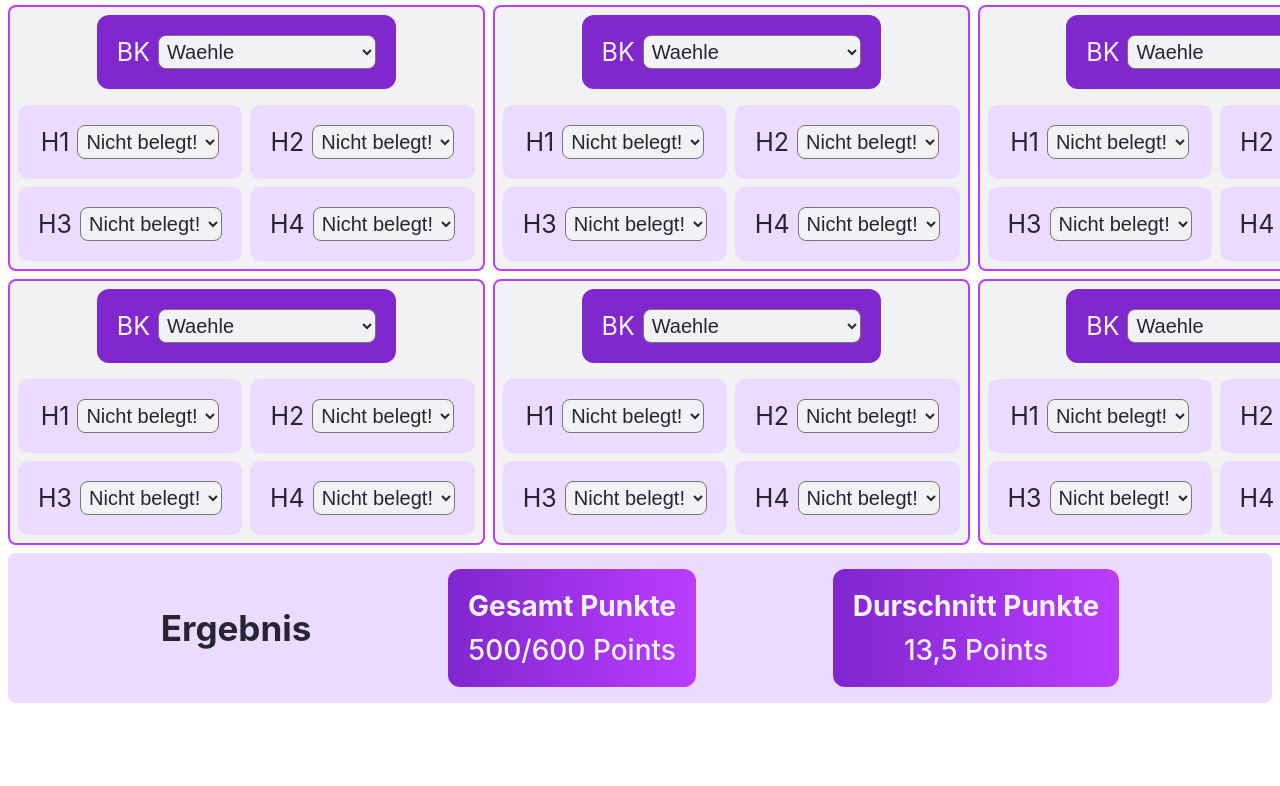
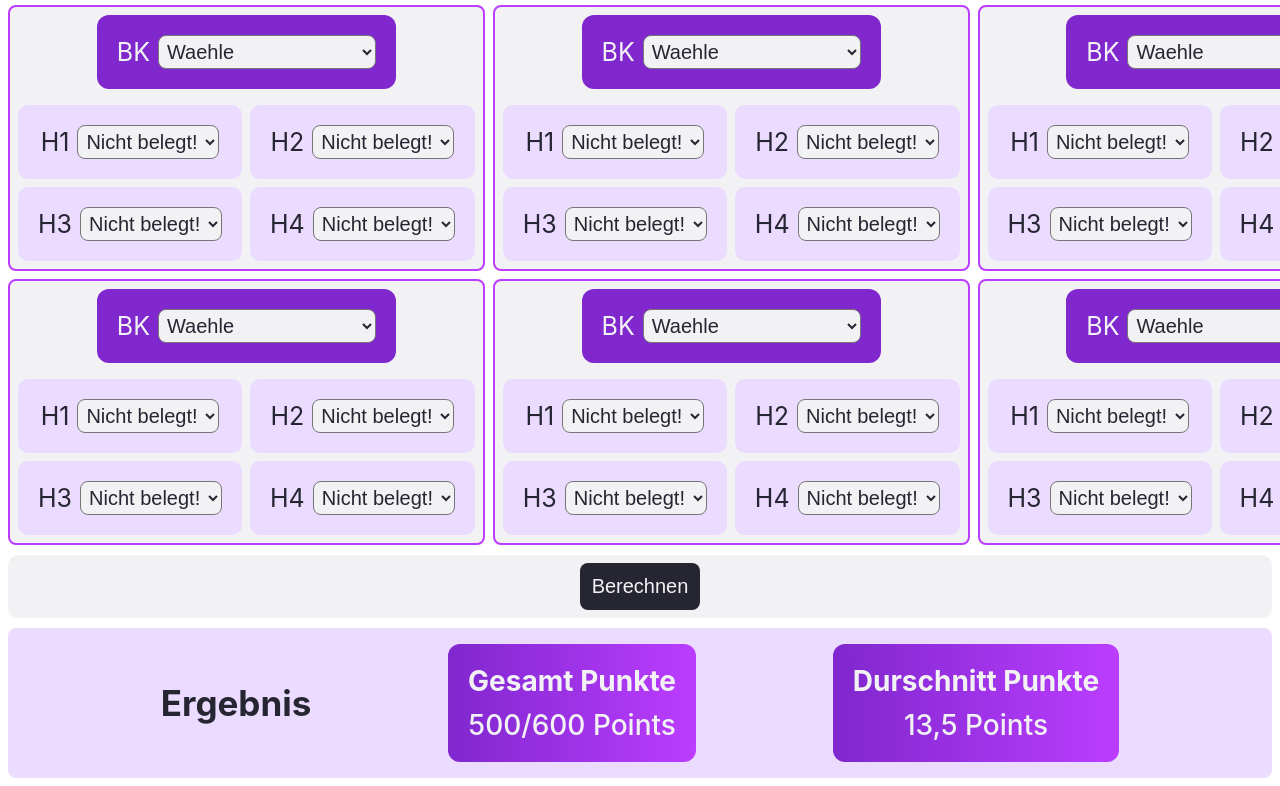
Before and after one commit to lolorrrt/Graduation-Mark-Calculator, a plain HTML site: page index.html in a window 1280 px wide. Shown: the part 612-1398 px from the top of the page. Before the commit the page ends 1323 px from the top, so only its background shows below. Drawn offline with Linux system fonts and the light colour scheme.

Commit message:
Add berechnen button design wise

```diff
--- a/index.html
+++ b/index.html
@@ -18,6 +18,10 @@
 
     <div id="calculation"></div>
 
+    <div id="buttonContainer">
+        <button id="calcButton">Berechnen</button>
+    </div>
+
     <div id="resultContainer">
         <h2 id="resultTitle">Ergebnis</h2>
         <div id="pointContainer">
--- a/style/style.css
+++ b/style/style.css
@@ -22,3 +22,38 @@ body {
     text-align: center;
     text-decoration: underline solid 8px var(--accent);
 }
+
+#buttonContainer {
+    background-color: var(--background);
+    border-radius: 10px;
+    margin: 10px auto;
+    display: flex;
+    justify-content: center;
+    padding: 8px;
+}
+
+#calcButton {
+    font-size: 20px;
+    background-color: var(--text);
+    color: var(--background);
+    padding: 12px;
+    border: 0px;
+    border-radius: 8px;
+}
+
+#calcButton:hover {
+    transform: scale(1.01);
+    box-shadow: 0 6px 4px darkgray;
+}
+
+#calcButton:active {
+    transform: scale(1.03);
+    background-color: var(--accent);
+    transition: all 0.01s ease-in;
+}
+
+#calcButton:active::after {
+    transform: scale(1.00);
+    background-color: var(--text);
+    transition: all 0.01s ease-out;
+}
```
